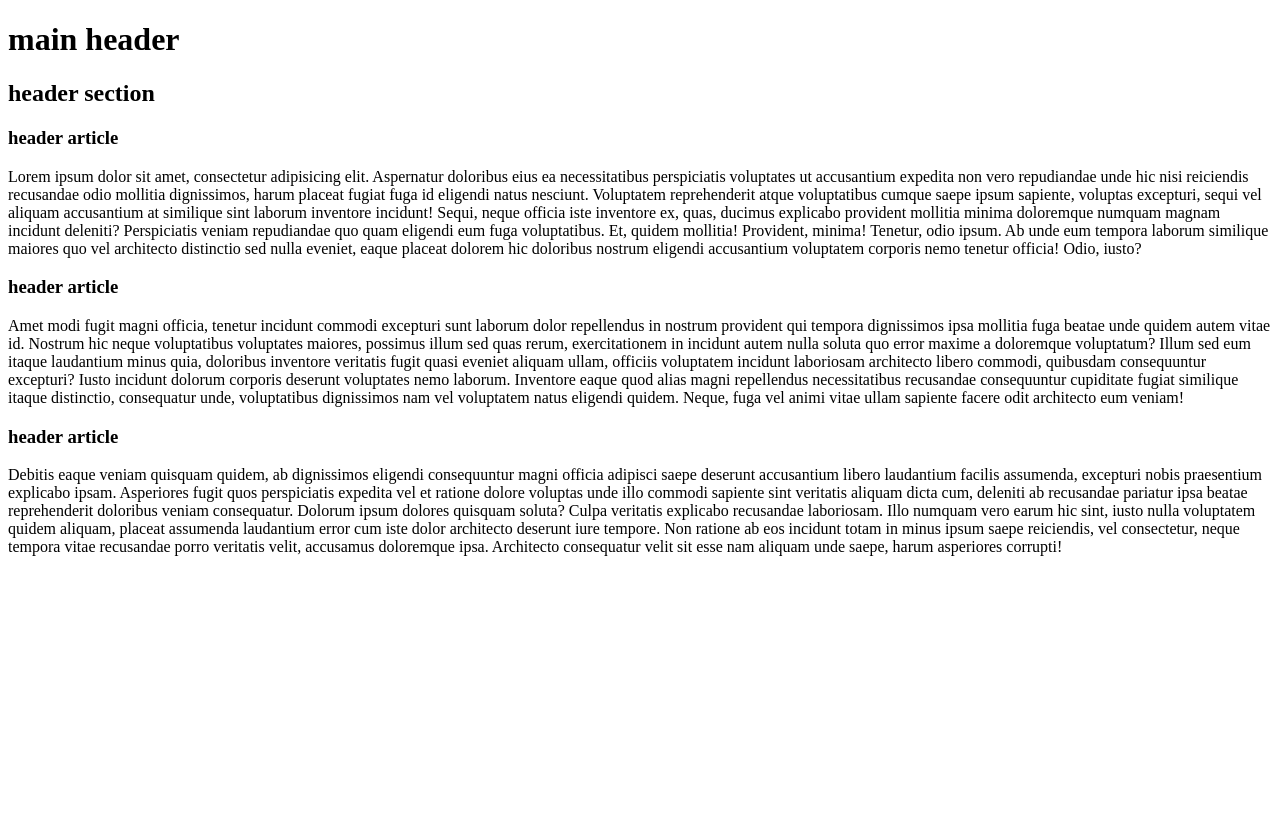
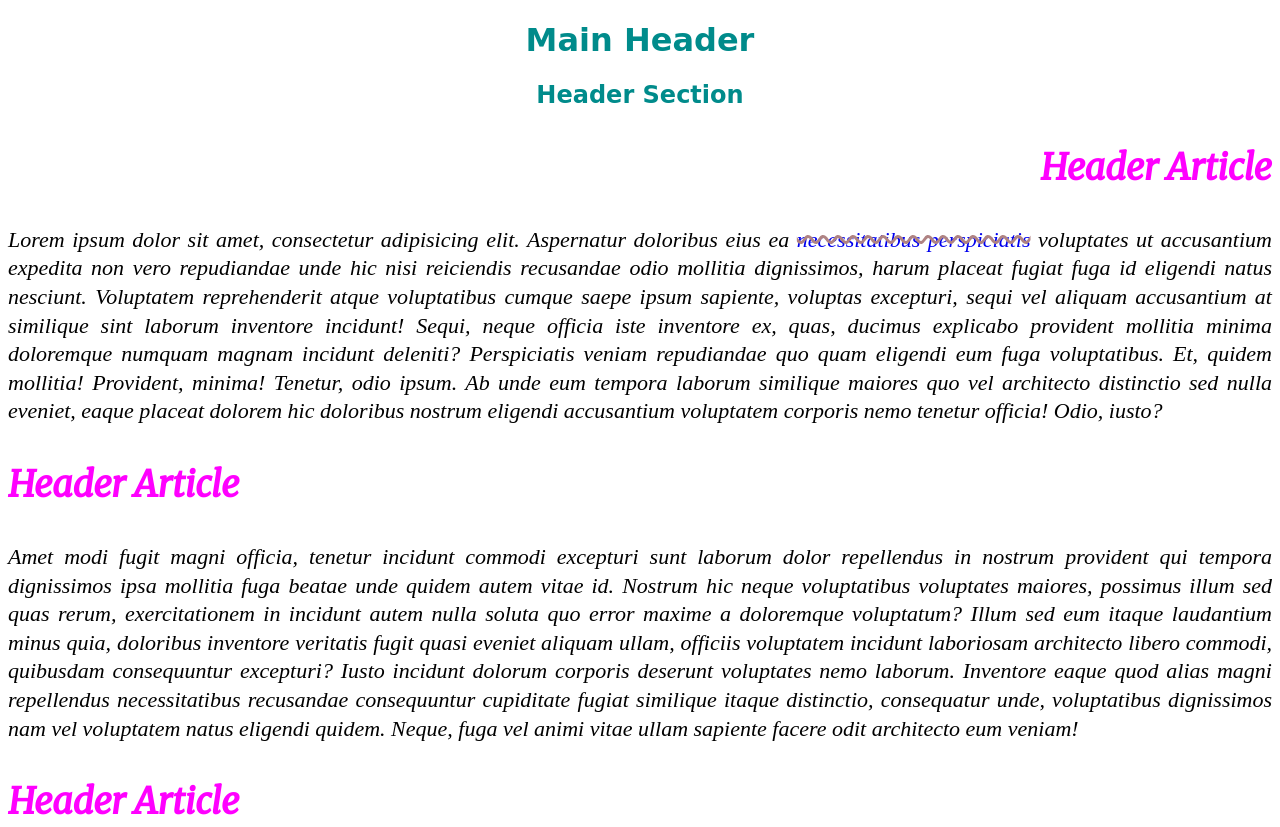
Before and after one commit to slimon87/fm_css2, a plain HTML site: page index.html in a window 1280 px wide. Shown: the top 827 px of the page. Before the commit the page ends 800 px from the top, so only its background shows below. Drawn offline with Linux system fonts and the light colour scheme; a web font is replaced by a local one.

Commit message:
Add style

```diff
--- /dev/null
+++ b/assets/css/style.css
@@ -0,0 +1,37 @@
+.main-header {
+  font-family: 'Allison', cursive;
+  color: darkcyan;
+  text-align: center;
+  text-transform: capitalize;
+}
+.aline-center.art-header{
+  text-align: right;
+}
+.aline-center{
+  text-align: center;
+  font-size: 10px;
+}
+.art-header {
+  font-family: 'Merriweather', serif;
+  font-style: italic;
+  color: magenta;
+  font-size: 36px;
+  text-transform: capitalize;
+}
+
+.art-header + p {
+  font-family: 'Montserrat', sans-serif;
+  font-size: 22px;
+  font-weight: 200;
+  font-style: italic;
+  font-family: serif;
+  line-height: 1.3em;
+  text-align: justify;
+}
+.page-link {
+  text-decoration: line-through 3px wavy rgb(175, 131, 131);
+  /* text-decoration-line: overline;
+  text-decoration-thickness: 3px;
+  text-decoration-style: double;
+  text-decoration-color: rgb(175, 131, 131); */
+}
--- a/index.html
+++ b/index.html
@@ -1,30 +1,81 @@
 <!DOCTYPE html>
 <html lang="en">
-<head>
-  <meta charset="UTF-8">
-  <title>Document</title>
-</head>
-<body>
-
+  <head>
+    <meta charset="UTF-8" />
+    <title>Document</title>
+    <link rel="preconnect" href="https://fonts.googleapis.com" />
+    <link rel="preconnect" href="https://fonts.gstatic.com" crossorigin />
+    <link
+      href="https://fonts.googleapis.com/css2?family=Allison&family=Merriweather:ital@0;1&family=Montserrat:wght@200;400;900&display=swap"
+      rel="stylesheet"
+    />
+    <link rel="stylesheet" href="./assets/css/style.css" />
+  </head>
+  <body>
     <!-- h1.main-header{main header}+section>(h2.main-header{header section}+article.container*3>(h3.art-header{header article}+p>lorem120)) -->
-
 
     <h1 class="main-header">main header</h1>
     <section>
       <h2 class="main-header">header section</h2>
       <article class="container">
-        <h3 class="art-header">header article</h3>
-        <p>Lorem ipsum dolor sit amet, consectetur adipisicing elit. Aspernatur doloribus eius ea necessitatibus perspiciatis voluptates ut accusantium expedita non vero repudiandae unde hic nisi reiciendis recusandae odio mollitia dignissimos, harum placeat fugiat fuga id eligendi natus nesciunt. Voluptatem reprehenderit atque voluptatibus cumque saepe ipsum sapiente, voluptas excepturi, sequi vel aliquam accusantium at similique sint laborum inventore incidunt! Sequi, neque officia iste inventore ex, quas, ducimus explicabo provident mollitia minima doloremque numquam magnam incidunt deleniti? Perspiciatis veniam repudiandae quo quam eligendi eum fuga voluptatibus. Et, quidem mollitia! Provident, minima! Tenetur, odio ipsum. Ab unde eum tempora laborum similique maiores quo vel architecto distinctio sed nulla eveniet, eaque placeat dolorem hic doloribus nostrum eligendi accusantium voluptatem corporis nemo tenetur officia! Odio, iusto?</p>
+        <h3 class="art-header aline-center">header article</h3>
+        <p class="aline-center">
+          Lorem ipsum dolor sit amet, consectetur adipisicing elit. Aspernatur
+          doloribus eius ea
+          <a href="#" class="page-link">necessitatibus perspiciatis</a>
+          voluptates ut accusantium expedita non vero repudiandae unde hic nisi
+          reiciendis recusandae odio mollitia dignissimos, harum placeat fugiat
+          fuga id eligendi natus nesciunt. Voluptatem reprehenderit atque
+          voluptatibus cumque saepe ipsum sapiente, voluptas excepturi, sequi
+          vel aliquam accusantium at similique sint laborum inventore incidunt!
+          Sequi, neque officia iste inventore ex, quas, ducimus explicabo
+          provident mollitia minima doloremque numquam magnam incidunt deleniti?
+          Perspiciatis veniam repudiandae quo quam eligendi eum fuga
+          voluptatibus. Et, quidem mollitia! Provident, minima! Tenetur, odio
+          ipsum. Ab unde eum tempora laborum similique maiores quo vel
+          architecto distinctio sed nulla eveniet, eaque placeat dolorem hic
+          doloribus nostrum eligendi accusantium voluptatem corporis nemo
+          tenetur officia! Odio, iusto?
+        </p>
       </article>
       <article class="container">
         <h3 class="art-header">header article</h3>
-        <p>Amet modi fugit magni officia, tenetur incidunt commodi excepturi sunt laborum dolor repellendus in nostrum provident qui tempora dignissimos ipsa mollitia fuga beatae unde quidem autem vitae id. Nostrum hic neque voluptatibus voluptates maiores, possimus illum sed quas rerum, exercitationem in incidunt autem nulla soluta quo error maxime a doloremque voluptatum? Illum sed eum itaque laudantium minus quia, doloribus inventore veritatis fugit quasi eveniet aliquam ullam, officiis voluptatem incidunt laboriosam architecto libero commodi, quibusdam consequuntur excepturi? Iusto incidunt dolorum corporis deserunt voluptates nemo laborum. Inventore eaque quod alias magni repellendus necessitatibus recusandae consequuntur cupiditate fugiat similique itaque distinctio, consequatur unde, voluptatibus dignissimos nam vel voluptatem natus eligendi quidem. Neque, fuga vel animi vitae ullam sapiente facere odit architecto eum veniam!</p>
+        <p>
+          Amet modi fugit magni officia, tenetur incidunt commodi excepturi sunt
+          laborum dolor repellendus in nostrum provident qui tempora dignissimos
+          ipsa mollitia fuga beatae unde quidem autem vitae id. Nostrum hic
+          neque voluptatibus voluptates maiores, possimus illum sed quas rerum,
+          exercitationem in incidunt autem nulla soluta quo error maxime a
+          doloremque voluptatum? Illum sed eum itaque laudantium minus quia,
+          doloribus inventore veritatis fugit quasi eveniet aliquam ullam,
+          officiis voluptatem incidunt laboriosam architecto libero commodi,
+          quibusdam consequuntur excepturi? Iusto incidunt dolorum corporis
+          deserunt voluptates nemo laborum. Inventore eaque quod alias magni
+          repellendus necessitatibus recusandae consequuntur cupiditate fugiat
+          similique itaque distinctio, consequatur unde, voluptatibus
+          dignissimos nam vel voluptatem natus eligendi quidem. Neque, fuga vel
+          animi vitae ullam sapiente facere odit architecto eum veniam!
+        </p>
       </article>
       <article class="container">
         <h3 class="art-header">header article</h3>
-        <p>Debitis eaque veniam quisquam quidem, ab dignissimos eligendi consequuntur magni officia adipisci saepe deserunt accusantium libero laudantium facilis assumenda, excepturi nobis praesentium explicabo ipsam. Asperiores fugit quos perspiciatis expedita vel et ratione dolore voluptas unde illo commodi sapiente sint veritatis aliquam dicta cum, deleniti ab recusandae pariatur ipsa beatae reprehenderit doloribus veniam consequatur. Dolorum ipsum dolores quisquam soluta? Culpa veritatis explicabo recusandae laboriosam. Illo numquam vero earum hic sint, iusto nulla voluptatem quidem aliquam, placeat assumenda laudantium error cum iste dolor architecto deserunt iure tempore. Non ratione ab eos incidunt totam in minus ipsum saepe reiciendis, vel consectetur, neque tempora vitae recusandae porro veritatis velit, accusamus doloremque ipsa. Architecto consequatur velit sit esse nam aliquam unde saepe, harum asperiores corrupti!</p>
+        <p>
+          Debitis eaque veniam quisquam quidem, ab dignissimos eligendi
+          consequuntur magni officia adipisci saepe deserunt accusantium libero
+          laudantium facilis assumenda, excepturi nobis praesentium explicabo
+          ipsam. Asperiores fugit quos perspiciatis expedita vel et ratione
+          dolore voluptas unde illo commodi sapiente sint veritatis aliquam
+          dicta cum, deleniti ab recusandae pariatur ipsa beatae reprehenderit
+          doloribus veniam consequatur. Dolorum ipsum dolores quisquam soluta?
+          Culpa veritatis explicabo recusandae laboriosam. Illo numquam vero
+          earum hic sint, iusto nulla voluptatem quidem aliquam, placeat
+          assumenda laudantium error cum iste dolor architecto deserunt iure
+          tempore. Non ratione ab eos incidunt totam in minus ipsum saepe
+          reiciendis, vel consectetur, neque tempora vitae recusandae porro
+          veritatis velit, accusamus doloremque ipsa. Architecto consequatur
+          velit sit esse nam aliquam unde saepe, harum asperiores corrupti!
+        </p>
       </article>
     </section>
-
-</body>
+  </body>
 </html>
```
